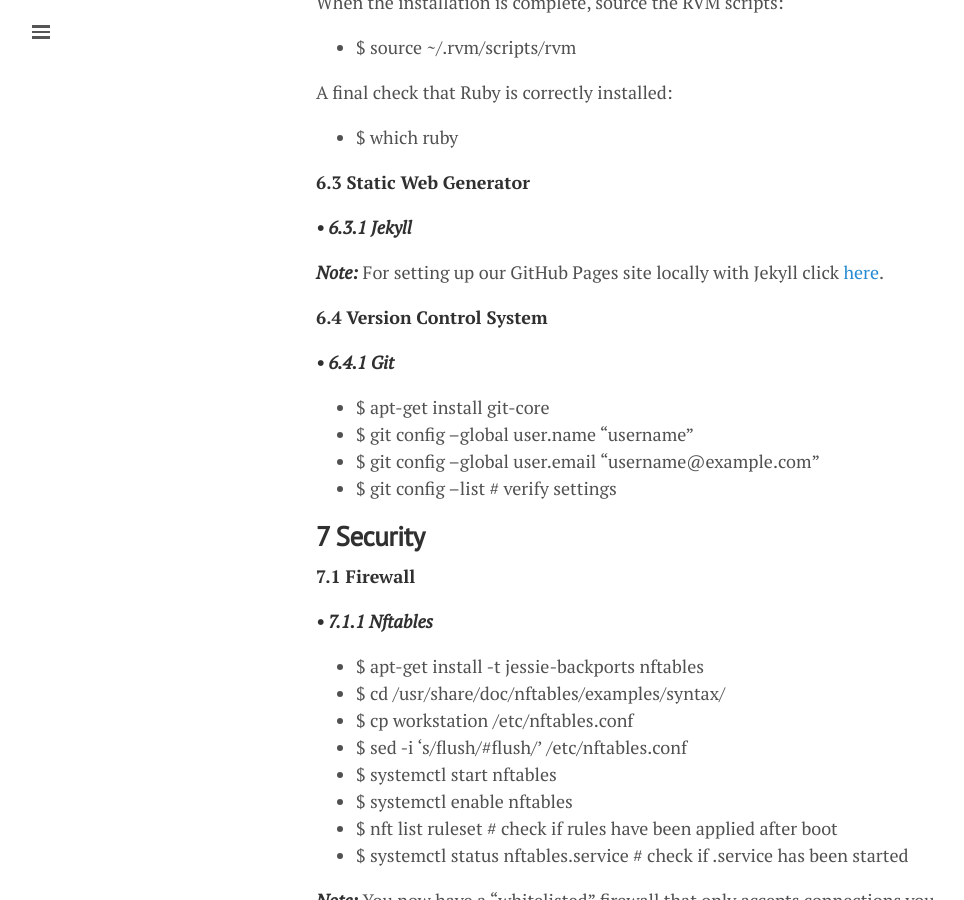
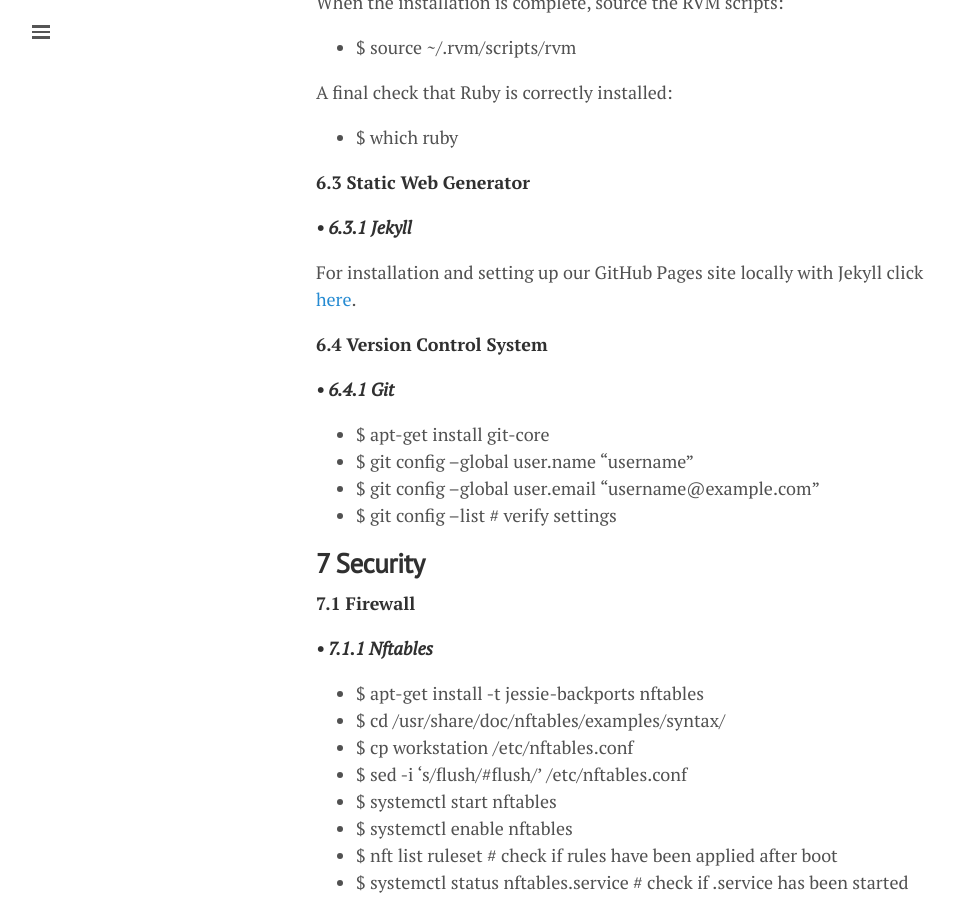
Before and after one commit to lgeurts/lgeurts.github.io, a Jekyll site: the page built from _posts/2017-07-11-bunsenlabs-linux-setup-notes-for dell-inspiron-6000.md, in a window 1280 px wide and 900 px high, scrolled down 12091 px. Shown: the whole window, without its empty margins (0-964 px from the left). Built offline with Jekyll 4.4.1, drawn with Linux system fonts in a browser that asks for light colours; nearby versions of some CDN libraries; comment, search, counter and statistics services are not loaded.

Commit message:
Change Jekyll section

```diff
--- a/_posts/2017-07-11-bunsenlabs-linux-setup-notes-for dell-inspiron-6000.md
+++ b/_posts/2017-07-11-bunsenlabs-linux-setup-notes-for dell-inspiron-6000.md
@@ -339,7 +339,7 @@
 
 ***• 6.3.1 Jekyll***
 
-***Note:*** For setting up our GitHub Pages site locally with Jekyll click [here](https://help.github.com/articles/setting-up-your-github-pages-site-locally-with-jekyll/).
+For installation and setting up our GitHub Pages site locally with Jekyll click [here](https://help.github.com/articles/setting-up-your-github-pages-site-locally-with-jekyll/).
 
 **6.4 Version Control System**
 
```
